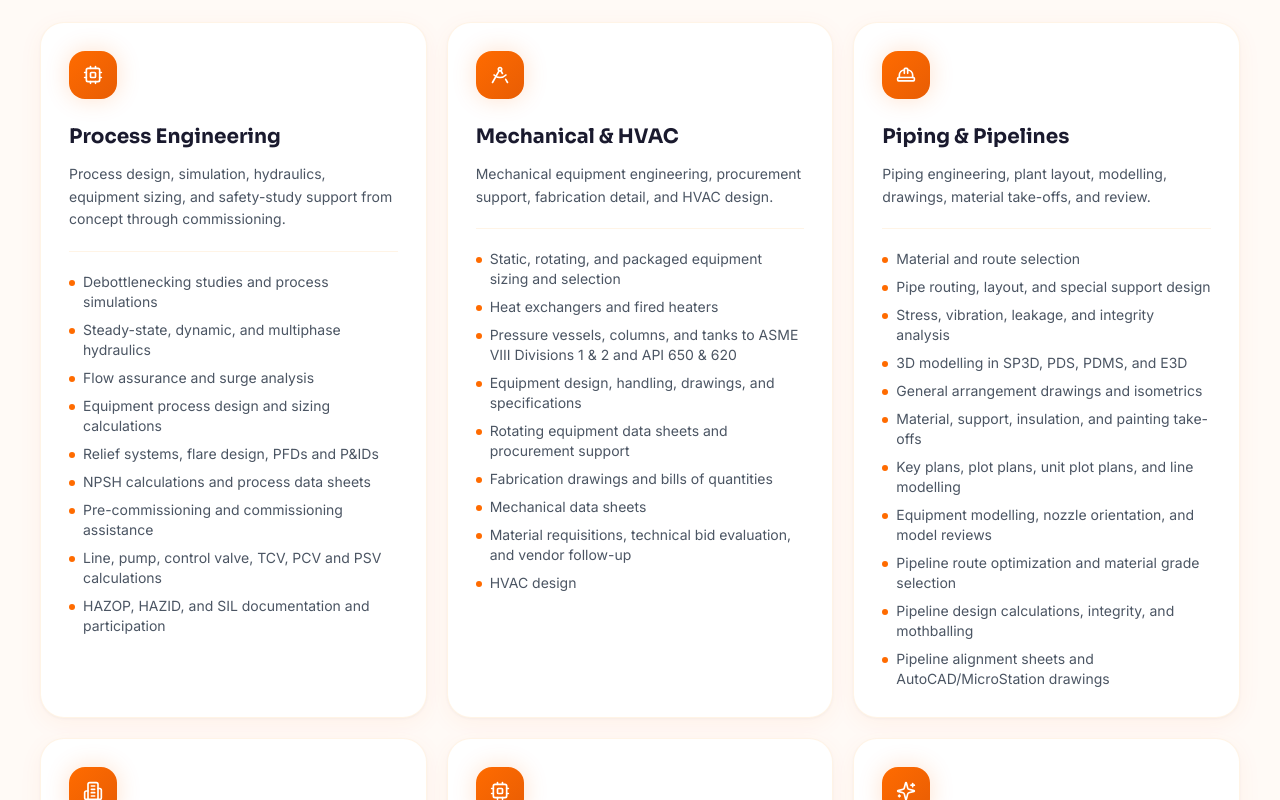
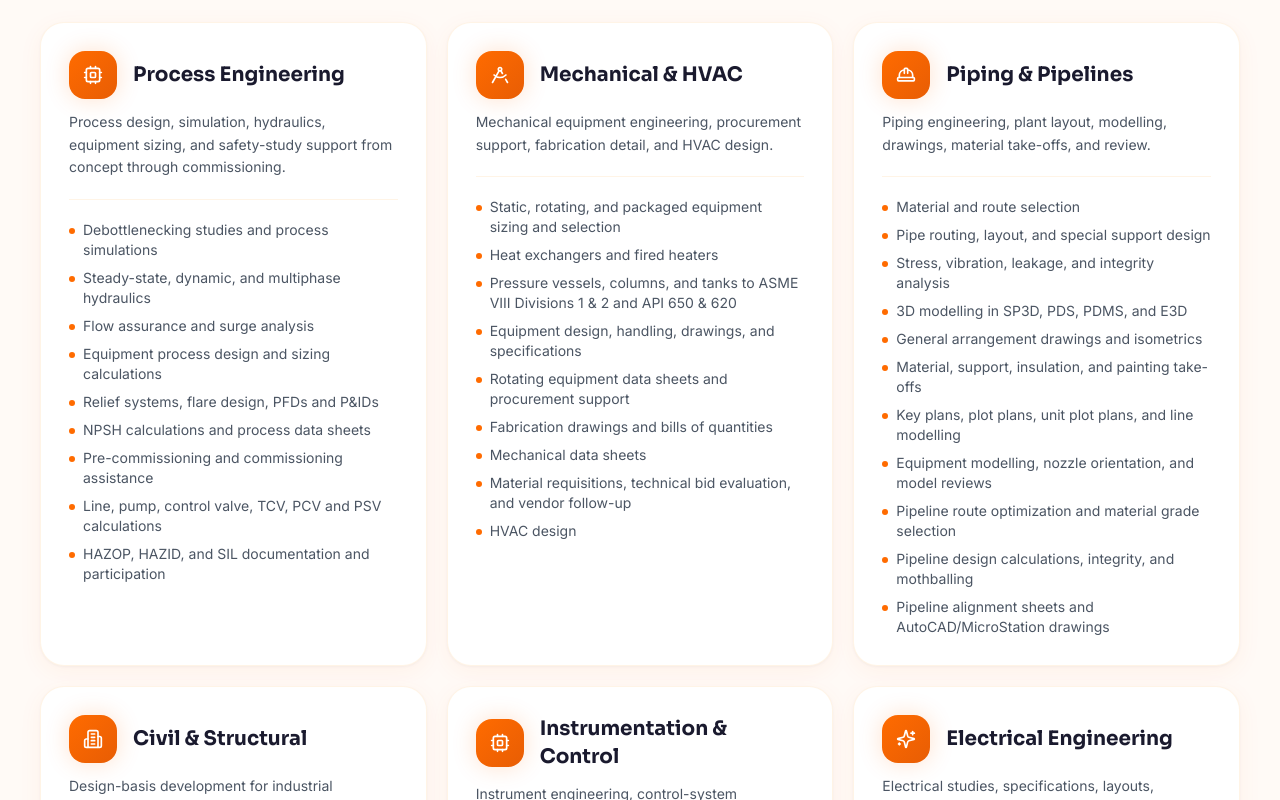
Before and after one commit to kawadeIshwar/Quantastrat-Integrators, a Next.js app: page /projects in a window 1280 px wide. Shown: the part 840-1640 px from the top of the page. Built offline with nearby package versions, Linux system fonts and the light colour scheme.

Commit message:
file update

```diff
--- a/src/components/projects/ProjectsContent.tsx
+++ b/src/components/projects/ProjectsContent.tsx
@@ -290,15 +290,15 @@ export default function ProjectsContent() {
                 {/* Top accent bar */}
                 <div className="absolute inset-x-0 top-0 h-1 bg-gradient-to-r from-brand-orange to-brand-deep opacity-0 transition-opacity group-hover:opacity-100" />
 
-                {/* Icon */}
-                <div className="inline-flex h-12 w-12 items-center justify-center rounded-2xl bg-gradient-to-br from-brand-orange to-brand-deep shadow-glow-sm">
-                  <d.icon className="h-5 w-5 text-white" />
+                {/* Icon + Title row */}
+                <div className="flex items-center gap-4">
+                  <div className="inline-flex h-12 w-12 flex-shrink-0 items-center justify-center rounded-2xl bg-gradient-to-br from-brand-orange to-brand-deep shadow-glow-sm">
+                    <d.icon className="h-5 w-5 text-white" />
+                  </div>
+                  <h3 className="font-display text-xl font-bold text-brand-ink">
+                    {d.title}
+                  </h3>
                 </div>
-
-                {/* Title & description */}
-                <h3 className="mt-6 font-display text-xl font-bold text-brand-ink">
-                  {d.title}
-                </h3>
                 <p className="mt-3 text-sm leading-relaxed text-gray-600">
                   {d.description}
                 </p>
```
